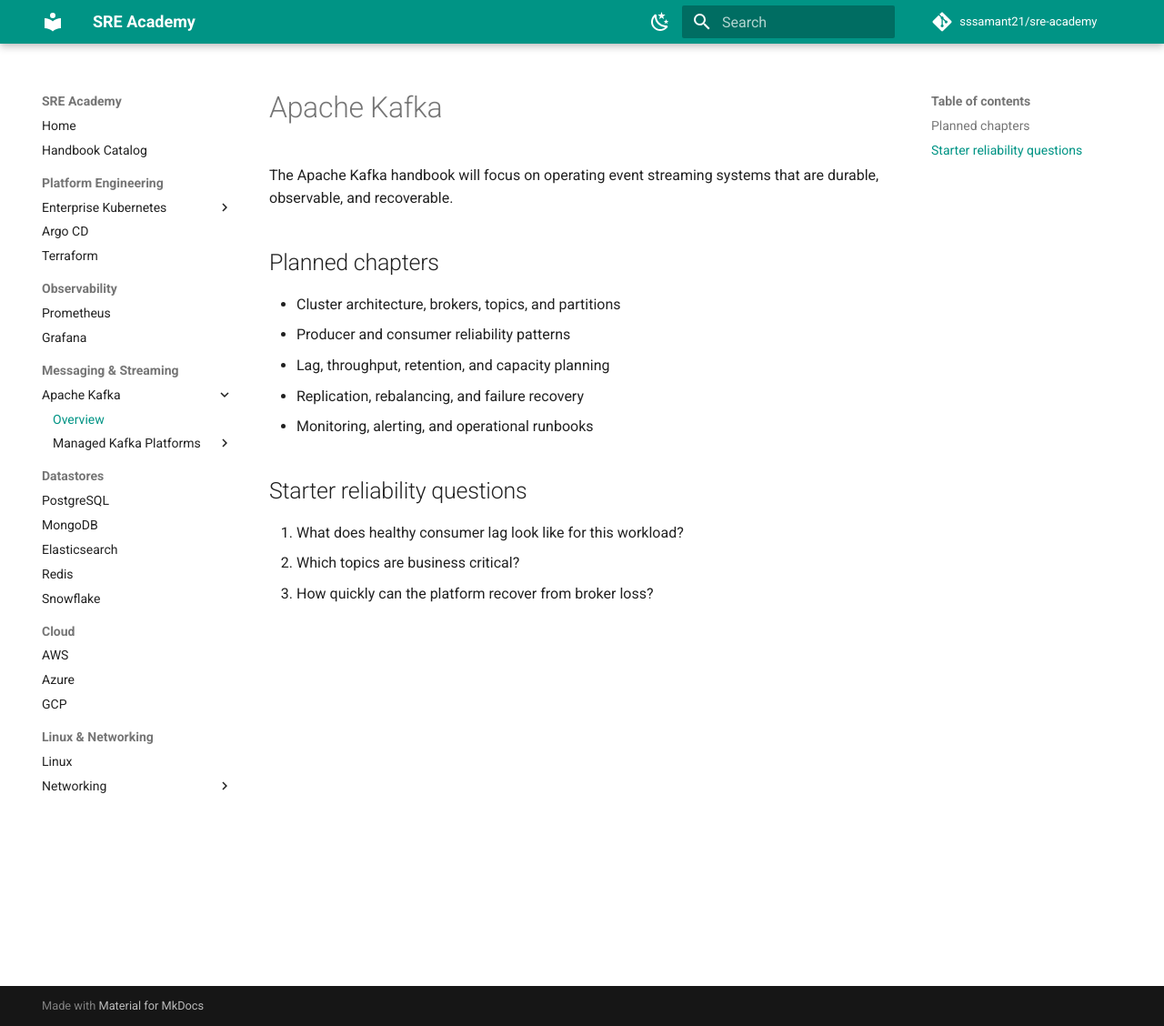
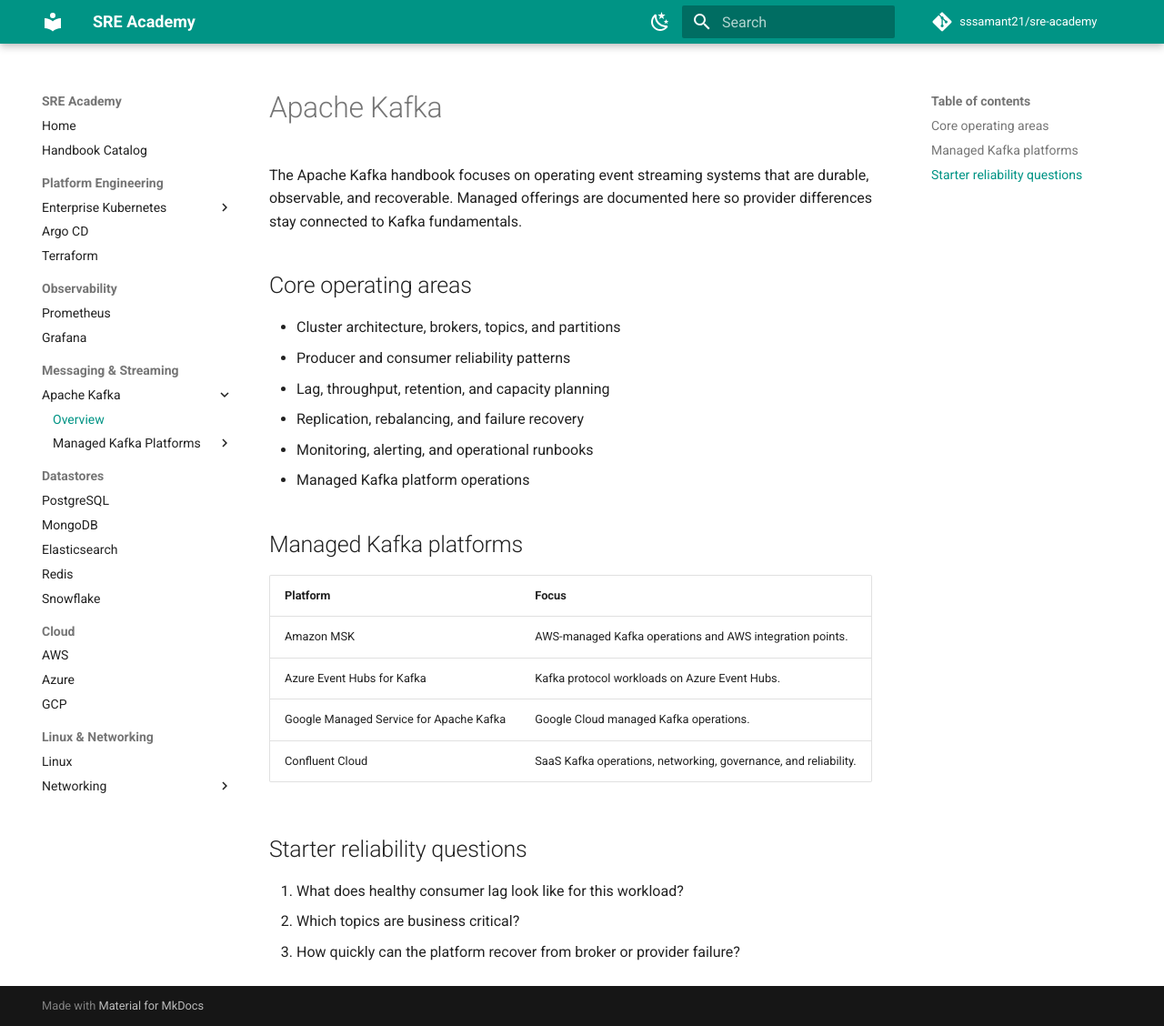
Before and after one commit to sssamant21/sre-academy, an MkDocs documentation site: the page built from docs/books/kafka/index.md, in a window 1280 px wide and 1128 px high. Shown: the whole window at 91% size. Built offline with MkDocs 1.6.1 and Material for MkDocs 9.7.7, drawn with Linux system fonts in a browser that asks for light colours; comment, search, counter and statistics services are not loaded.

Commit message:
Refocus Kafka around core and managed platforms

```diff
--- a/docs/books/kafka/index.md
+++ b/docs/books/kafka/index.md
@@ -1,17 +1,27 @@
 # Apache Kafka
 
-The Apache Kafka handbook will focus on operating event streaming systems that are durable, observable, and recoverable.
+The Apache Kafka handbook focuses on operating event streaming systems that are durable, observable, and recoverable. Managed offerings are documented here so provider differences stay connected to Kafka fundamentals.
 
-## Planned chapters
+## Core operating areas
 
 - Cluster architecture, brokers, topics, and partitions
 - Producer and consumer reliability patterns
 - Lag, throughput, retention, and capacity planning
 - Replication, rebalancing, and failure recovery
 - Monitoring, alerting, and operational runbooks
+- Managed Kafka platform operations
+
+## Managed Kafka platforms
+
+| Platform | Focus |
+| --- | --- |
+| Amazon MSK | AWS-managed Kafka operations and AWS integration points. |
+| Azure Event Hubs for Kafka | Kafka protocol workloads on Azure Event Hubs. |
+| Google Managed Service for Apache Kafka | Google Cloud managed Kafka operations. |
+| Confluent Cloud | SaaS Kafka operations, networking, governance, and reliability. |
 
 ## Starter reliability questions
 
 1. What does healthy consumer lag look like for this workload?
 2. Which topics are business critical?
-3. How quickly can the platform recover from broker loss?
+3. How quickly can the platform recover from broker or provider failure?
```
